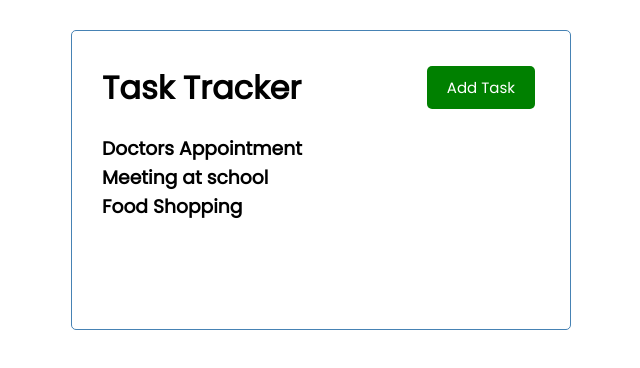
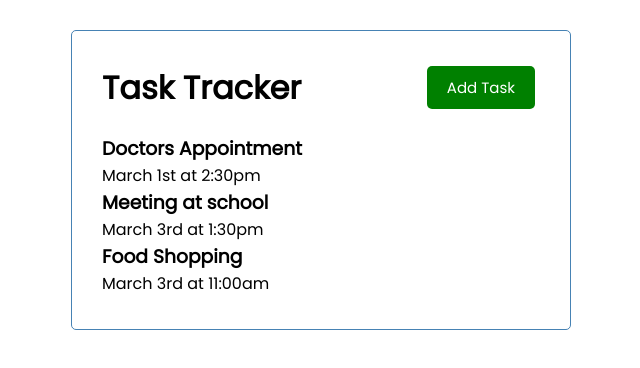
Before and after one commit to DeenoDev/vue-crash-2021, a Vue app: page / in a window 1280 px wide. Shown: the top 368 px of the page, without its empty margins (319-959 px from the left). Built offline with nearby package versions, Linux system fonts and the light colour scheme.

Commit message:
All current bugs fixed. Added task.days to task tracker UI.

```diff
--- a/src/App.vue
+++ b/src/App.vue
@@ -25,19 +25,19 @@ export default {
       {
         id: 1,
         text: 'Doctors Appointment',
-        // day: 'March 1st at 2:30pm',
+        day: 'March 1st at 2:30pm',
         reminder: true,
       },
       {
         id: 2,
         text: 'Meeting at school',
-        // day: 'March 3rd at 1:30pm',
+        day: 'March 3rd at 1:30pm',
         reminder: true,
       },
       {
         id: 3,
         text: 'Food Shopping',
-        // day: 'March 3rd at 11:00am',
+        day: 'March 3rd at 11:00am',
         reminder: false,
       },
     ]
--- a/src/components/Tasks.vue
+++ b/src/components/Tasks.vue
@@ -1,5 +1,5 @@
 <template>
-    <div :key="task.id" v-for="task in tasks">
+    <div :key="tasks.id" v-for="task in tasks">
        <Task :tasks="task" />
     </div>
 
```
